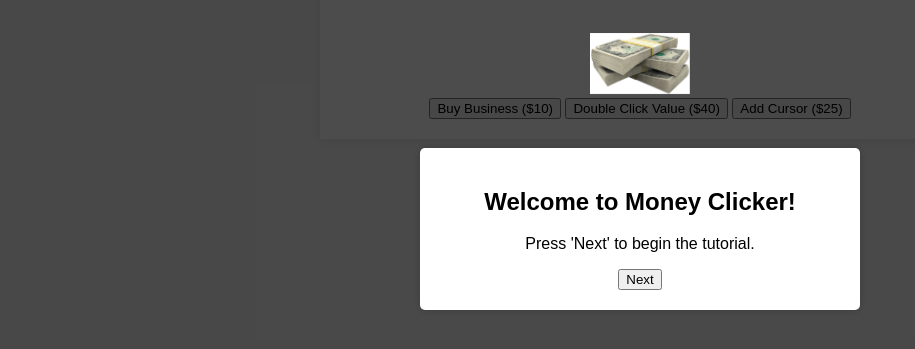
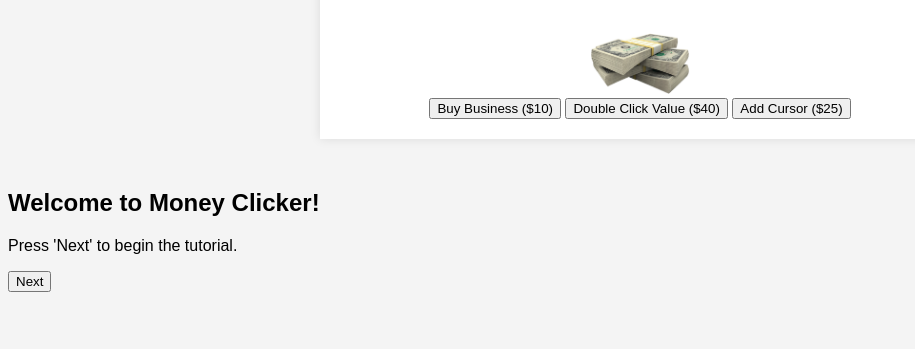
Before and after one commit to largefort/moneyclicker, a plain HTML site: page index.html in a window 1280 px wide. Shown: the part 171-520 px from the top of the page, without its empty margins (0-915 px from the left). Drawn offline with Linux system fonts and the light colour scheme.

Commit message:
Update styles.css

```diff
--- a/styles.css
+++ b/styles.css
@@ -11,28 +11,6 @@ body {
     background-color: #fff;
     box-shadow: 0 0 10px rgba(0,0,0,0.1);
     text-align: center;
-}
-
-.overlay {
-    position: fixed;
-    top: 0;
-    left: 0;
-    height: 100%;
-    width: 100%;
-    background: rgba(0,0,0,0.7);
-    display: flex;
-    align-items: center;
-    justify-content: center;
-}
-
-.tutorial-content {
-    background-color: #fff;
-    padding: 20px;
-    border-radius: 5px;
-    box-shadow: 0 0 10px rgba(0,0,0,0.2);
-    text-align: center;
-    width: 80%;
-    max-width: 400px;
 }
 
 #dollarImage {
@@ -49,24 +27,18 @@ body {
     transform: scale(1.1);
 }
 
-#dollarImage:hover + #cursors .cursor {
-    animation-play-state: paused;
-}
-
 .cursor {
     position: absolute;
     width: 40px;
     height: 40px;
-    top: 50%;
-    left: 50%;
-    margin-top: -20px;
-    margin-left: -20px;
+    top: calc(50% - 20px);
+    left: calc(50% - 20px);
     background: url('cursor.png') no-repeat center;
     background-size: contain;
-    animation: rotate 10s linear infinite;
+    animation: rotateAround 10s linear infinite;
 }
 
-@keyframes rotate {
-    0% { transform: rotate(0deg); }
-    100% { transform: rotate(360deg); }
+@keyframes rotateAround {
+    0% { transform: translate(-50%, -50%) rotate(0deg) translate(50px) rotate(0deg); }
+    100% { transform: translate(-50%, -50%) rotate(360deg) translate(50px) rotate(-360deg); }
 }
```
